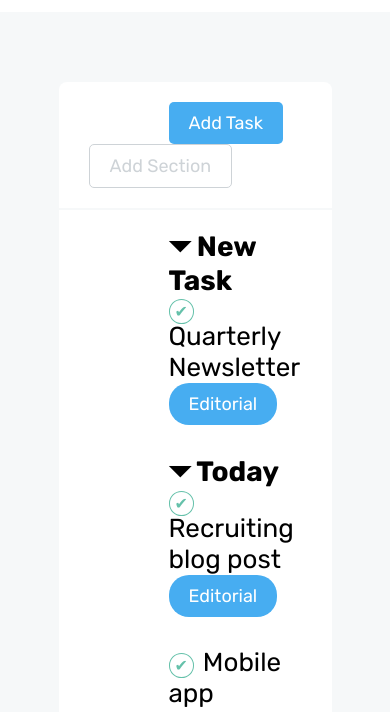
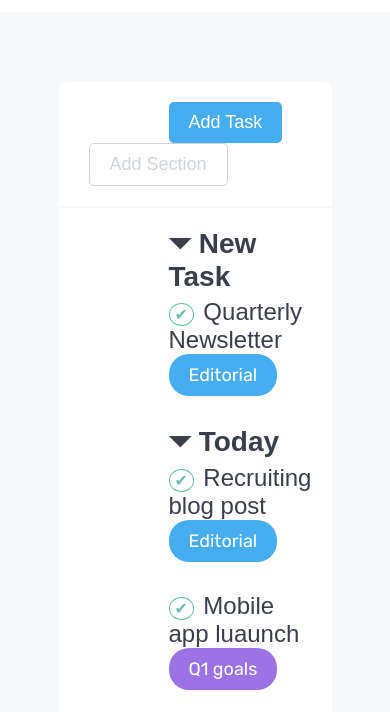
Before and after one commit to DominikKnapczyk/html-css-toboolist, a plain HTML site: page index.html in a window 390 px wide. Shown: the part 113-825 px from the top of the page. Drawn offline with Linux system fonts and the light colour scheme.

Commit message:
+ main 2

```diff
--- a/css/style.css
+++ b/css/style.css
@@ -1,17 +1,16 @@
-/* General */
+/* GENERAL */
 
 * {
   margin: 0;
   padding: 0;
   box-sizing: border-box;
-  font-family: 'Rubik', Arial;
 }
 
 body {
   background-color: #F6F8F9;
 }
 
-/* Header */
+/* HEADER */
 
 header {
   width: 100%;
@@ -19,6 +18,7 @@ header {
   background-color: white;
   display: flex;
   align-items: center;
+  font-family: 'Rubik', Arial;
 }
 
 
@@ -50,6 +50,7 @@ nav {
   padding: 20px;
   background-color: white;
   border-radius: 8px 8px 0 0;
+  font-family: 'Rubik', Arial;
 }
 
 .task-button {
@@ -83,6 +84,9 @@ main {
   width: 70%;
   padding: 20px;
   background-color: white;
+
+  color: #3A3E48;
+  font-family: Arial, Helvetica, sans-serif;
 }
 
 section {
@@ -101,7 +105,7 @@ section {
 }
 
 .section-text{
-  font-size: 26px;
+  font-size: 24px;
 }
 
 .check-simbol {
@@ -122,6 +126,8 @@ section {
   margin-right: 5px;
 }
 
+/* MAIN BUTTONS */
+
 .editorial-button,
 .goals-button,
 .recruiting-button,
@@ -133,6 +139,7 @@ section {
   padding: 10px 20px;
   border-radius: 20px;
   font-size: 18px;
+  font-family: 'Rubik', Arial;
 }
 
 .editorial-button {
```
